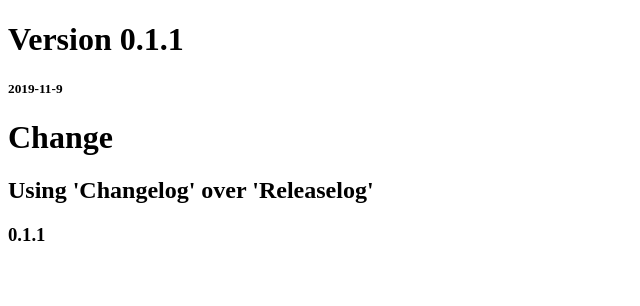
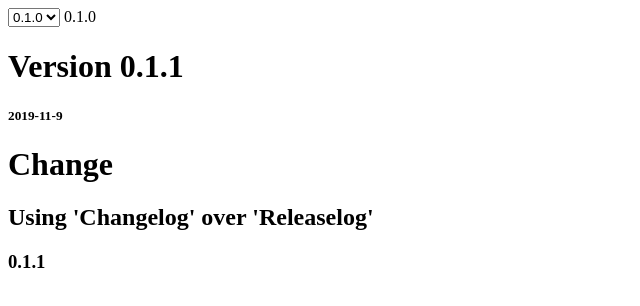
Before and after one commit to DamionWhite/damionwhite.com, an Angular app: page /changelog in a window 1280 px wide. Shown: the top 306 px of the page, without its empty margins (0-640 px from the left). Built offline with nearby package versions, Linux system fonts and the light colour scheme.

Commit message:
Select version to view

```diff
--- a/src/app/app.module.ts
+++ b/src/app/app.module.ts
@@ -4,6 +4,7 @@ import { NgModule } from '@angular/core';
 import { AppRoutingModule } from './app-routing.module';
 import { AppComponent } from './app.component';
 import { ChangeLogComponent } from './change-log/change-log.component';
+import { FormsModule } from '@angular/forms';
 
 @NgModule({
   declarations: [
@@ -12,7 +13,8 @@ import { ChangeLogComponent } from './change-log/change-log.component';
   ],
   imports: [
     BrowserModule,
-    AppRoutingModule
+    AppRoutingModule,
+    FormsModule
   ],
   providers: [],
   bootstrap: [AppComponent]
--- a/src/app/change-log/change-log.component.html
+++ b/src/app/change-log/change-log.component.html
@@ -1,4 +1,13 @@
 <div class="changeLog">
+    <div id="versionSelect">
+      <select (change)="onVersionSelect($event)">
+        <option
+          *ngFor="let version of this.versions"
+        >{{version}}</option>
+      </select>
+      {{this.selectedVersion}}
+    </div>
+
     <div class="changeLogHead">
         <h1 class="changeLogTitle">Version {{this.changelog[0].getVersionString()}}</h1>
         <h5 class="changeLogDate">2019-11-9</h5>
--- a/src/app/change-log/change-log.component.ts
+++ b/src/app/change-log/change-log.component.ts
@@ -1,6 +1,7 @@
 import { Component, OnInit } from '@angular/core';
 import { ChangelogService, ChangeType, Change } from '../services/changelog.service';
 import { Version } from '../version';
+import { NgModel } from '@angular/forms';
 
 @Component({
   selector: 'app-change-log',
@@ -10,9 +11,13 @@ import { Version } from '../version';
 export class ChangeLogComponent implements OnInit {
   public changelog: Change[] = [];
 
+  public versions: string[] = [];
+  public selectedVersion: string;
+
   constructor( private changelogService: ChangelogService ) { }
 
   ngOnInit() {
+    // Testing
     this.changelogService.addChange({
       type: ChangeType.Added, message: 'Added changelogs', version: new Version(0, 1, 0)
     });
@@ -27,9 +32,24 @@ export class ChangeLogComponent implements OnInit {
 
     this.changelog = this.changelogService.getVersionChangelog('0.1.1');
 
-    console.log(this.changelogService.getVersions());
+    console.log(this.versions = this.changelogService.getVersions());
 
     console.log(this.changelogService.getVersionChangelog('0.1.0'));
+    // End Testing
+
+    console.log(this.selectedVersion = this.changelogService.getVersions()[0]);
   }
 
+  public onVersionSelect(event: Event) {
+    // Set Version
+    this.selectedVersion = (event.target as HTMLSelectElement).value;
+
+    // Get Changes for version
+    this.getSelectedVersionChanges();
+  }
+
+  private getSelectedVersionChanges(): void {
+    this.changelog = this.changelogService.getVersionChangelog(this.selectedVersion);
+    console.log(this.changelog);
+  }
 }
```
